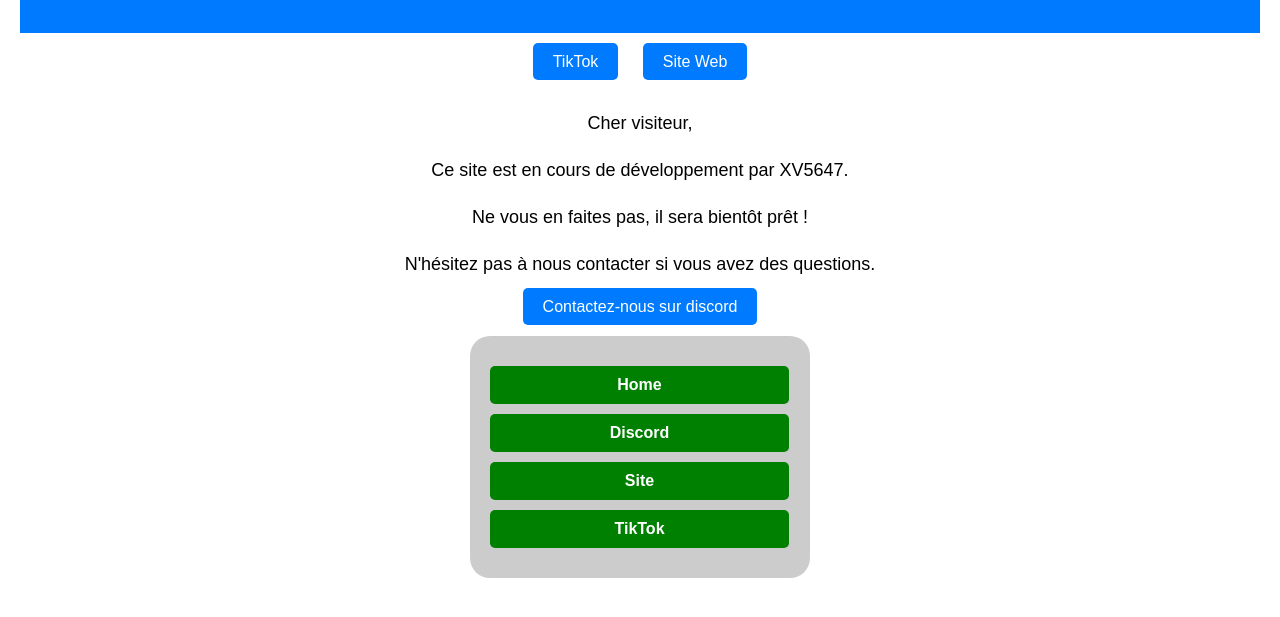
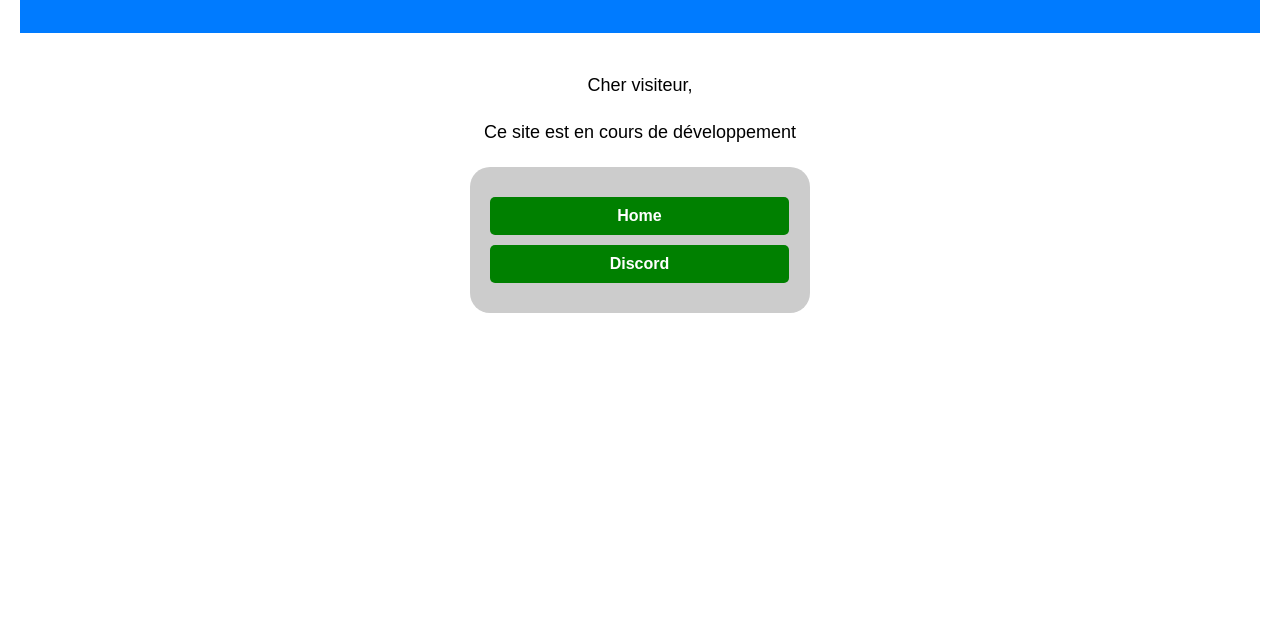
Before and after one commit to antoine-aigat/school, a plain HTML site: page index.html in a window 1280 px wide. Shown: the part 87-704 px from the top of the page. Drawn offline with Linux system fonts and the light colour scheme.

Commit message:
Update index.html

```diff
--- a/index.html
+++ b/index.html
@@ -91,27 +91,15 @@
     <header>
         <h1>Informations importantes</h1>
     </header>
-    <div class="new-buttons">
-        <a class="new-button" href="https://tiktok.com/@coli.discord" target="_blank">TikTok</a>
-        <a class="new-button" href="https://falco.my.canva.site/coli" target="_blank">Site Web</a>
-    </div>
     <div class="container">
         <p>Cher visiteur,</p>
-        <p>Ce site est en cours de développement par XV5647.</p>
-        <p>Ne vous en faites pas, il sera bientôt prêt !</p>
-        <p>N'hésitez pas à nous contacter si vous avez des questions.</p>
+        <p>Ce site est en cours de développement</p>
 
-        <!-- Bouton d'interaction -->
-        <div class="new-buttons">
-            <a class="new-button" href="https://discord.gg/z3vZPXmQzm" target="_blank">Contactez-nous sur discord</a>
-        </div>
 
         <!-- Rectangle avec boutons -->
         <div class="rectangle">
             <a class="button" href="https://google.com" target="_blank">Home</a>
             <a class="button" href="https://discord.gg/z3vZPXmQzm" target="_blank">Discord</a>
-            <a class="button" href="https://falco.my.canva.site/coli" target="_blank">Site</a>
-            <a class="button" href="https://tiktok.com/@coli.discord" target="_blank">TikTok</a>
         </div>
     </div>
 </body>
```
